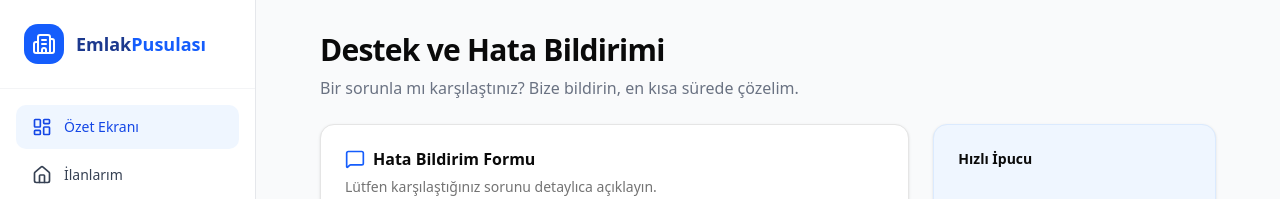
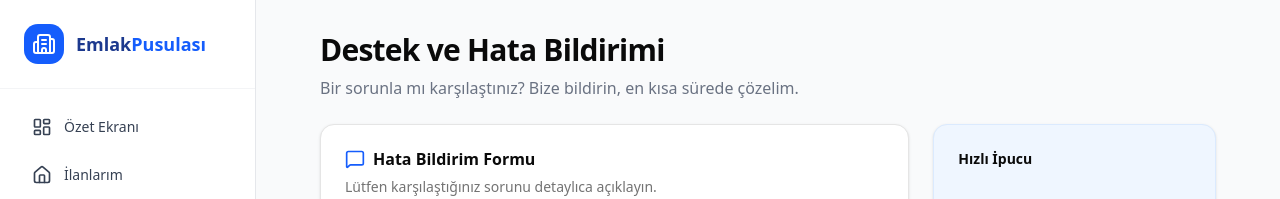
Before and after one commit to emrecoksoylu/EmlakPusulas-, a Next.js app: page /dashboard/support in a window 1280 px wide. Shown: the top 199 px of the page. Built offline with nearby package versions, Linux system fonts and the light colour scheme; no server answers; the database is empty.

Commit message:
fix: sidebar highlight logic for dashboard root

```diff
--- a/components/DashboardSidebar.tsx
+++ b/components/DashboardSidebar.tsx
@@ -118,7 +118,10 @@
 
                     {sidebarItems.map((item) => {
                         const Icon = item.icon
-                        const isActive = pathname === item.href || pathname?.startsWith(item.href + '/')
+                        const isActive =
+                            item.href === "/dashboard"
+                                ? pathname === "/dashboard"
+                                : pathname === item.href || pathname?.startsWith(item.href + '/')
 
                         return (
                             <Link
```
